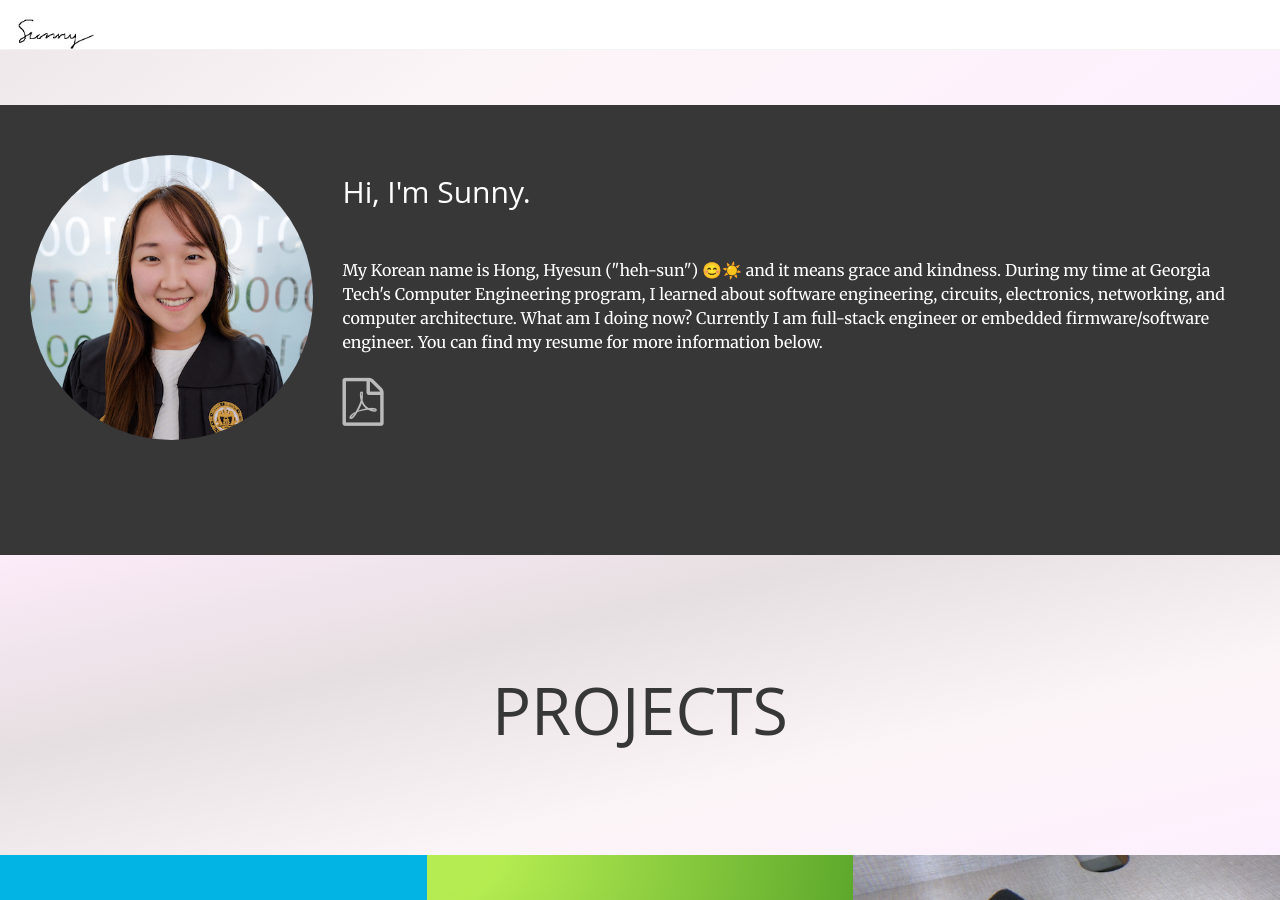
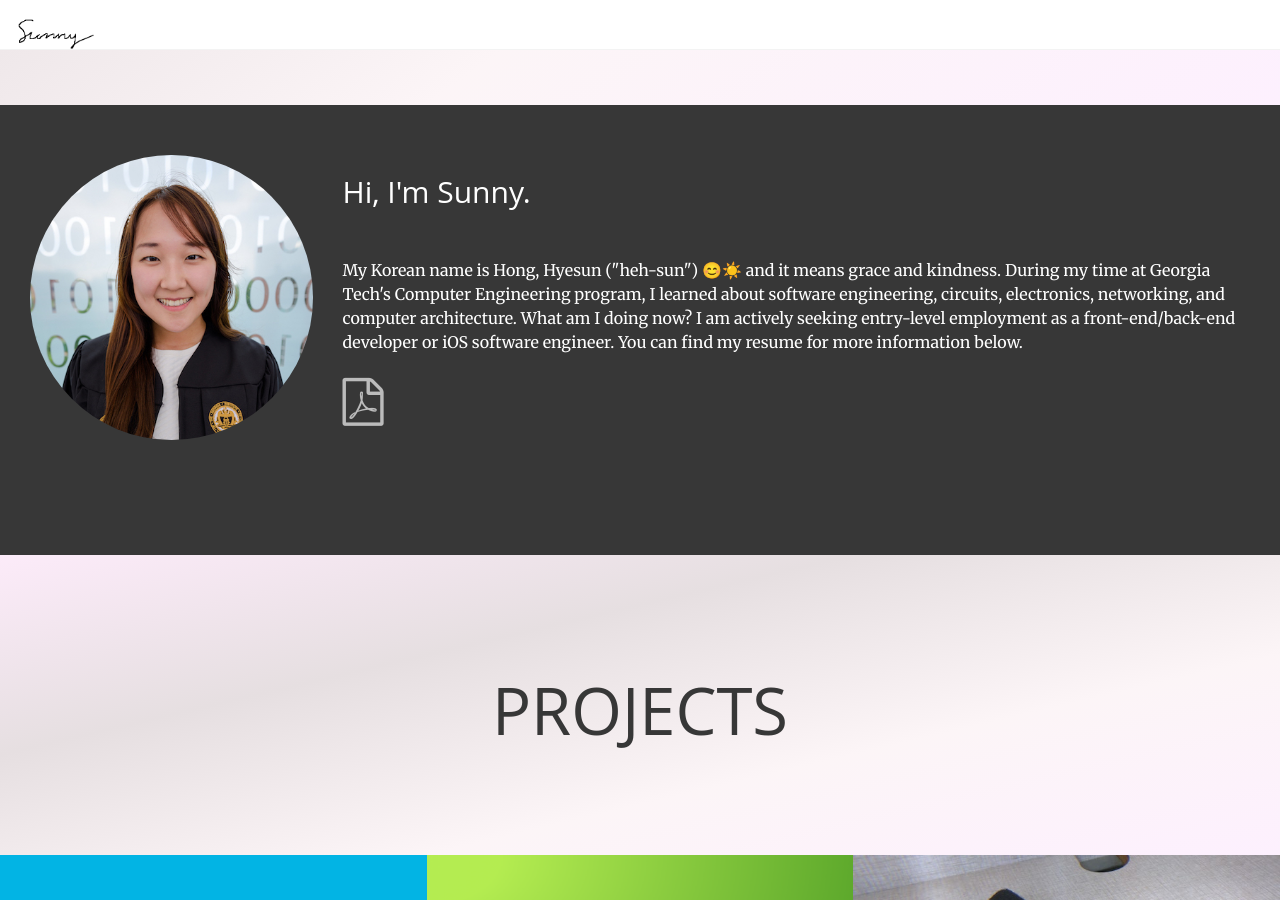
Before and after one commit to sunny-hong/sunny-hong.github.io, a Jekyll site: the page index.html, which Jekyll copies as it is, in a window 1280 px wide and 900 px high, scrolled down 795 px. Built offline with Jekyll 4.4.1, drawn with Linux system fonts in a browser that asks for light colours; some web fonts are replaced.

Commit message:
About me desc change

```diff
--- a/index.html
+++ b/index.html
@@ -97,7 +97,7 @@
 					<br>
 					<p class="align-left">
 						My Korean name is Hong, Hyesun ("heh-sun") 😊☀️ and it means grace and kindness. During my time at Georgia Tech's Computer Engineering program, I learned about software engineering, circuits, electronics, networking, and computer architecture.
-						What am I doing now? Currently I am full-stack engineer or embedded firmware/software engineer. You can find my resume for more information below.
+						What am I doing now? I am actively seeking entry-level employment as a front-end/back-end developer or iOS software engineer. You can find my resume for more information below.
 					<br>
 					<br>
 					<a id="resume-icon" href="resource/Resume.pdf"> <i class="fa fa-file-pdf-o fa-3x"></i></a>
```
Also changed, not shown: 4 other files.
